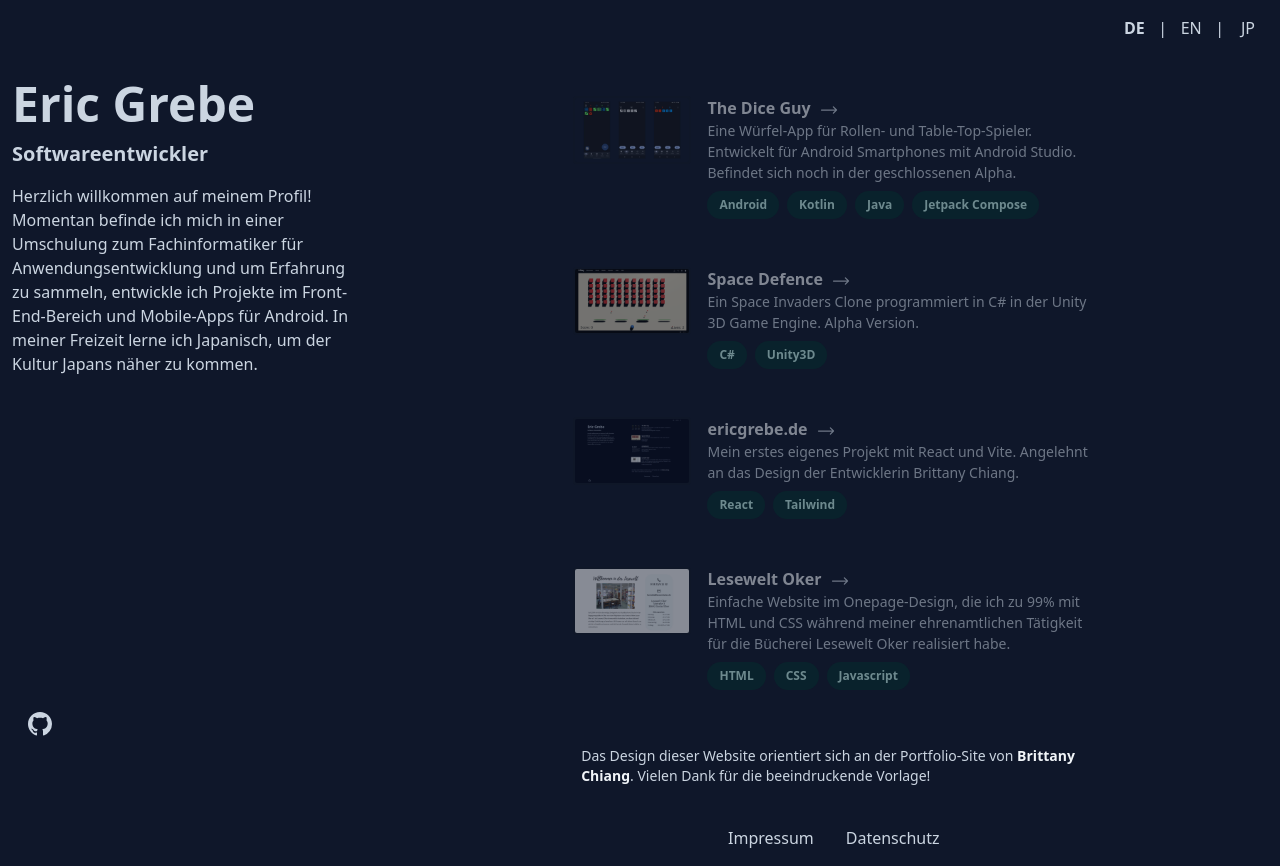
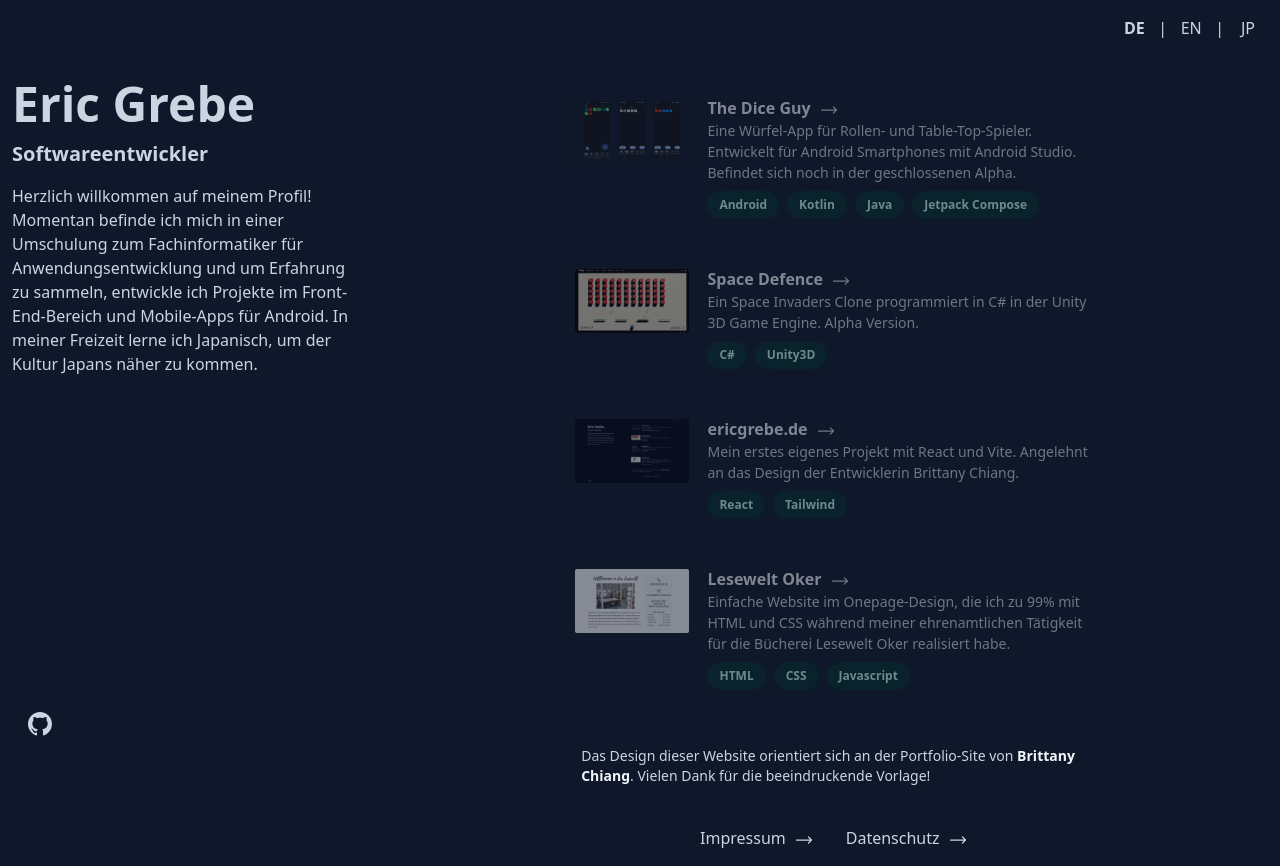
Before and after one commit to Jiyuu5/PortfolioWebsite, a React (Vite) app: page / in a window 1280 px wide. Built offline with nearby package versions, Linux system fonts and the light colour scheme.

Commit message:
Add link icons to Footer

```diff
--- a/src/components/Footer.jsx
+++ b/src/components/Footer.jsx
@@ -15,24 +15,59 @@ export default function Footer({
     !isDatenschutzOpen ? onToggleDatenschutz(true) : onToggleDatenschutz(false);
   }
 
+  const styleImpressum = isImpressumOpen
+    ? "size-5 text-teal-400 rotate-90"
+    : "size-5 group-hover:text-teal-400 group-hover:rotate-90 transition-all";
+  const styleDatenschutz = isDatenschutzOpen
+    ? "size-5 text-teal-400 rotate-90"
+    : "size-5 group-hover:text-teal-400 group-hover:rotate-90 transition-all";
+
   return (
     <footer>
       <ul className="flex flex-row justify-center gap-8 mb-4 mt-8">
-        <li>
+        <li className="group flex flex-row gap-2 items-end">
           <button
             onClick={handleOnClickImpressum}
             className="hover:text-teal-500"
           >
             Impressum
           </button>
+          <svg
+            xmlns="http://www.w3.org/2000/svg"
+            fill="none"
+            viewBox="0 0 24 24"
+            strokeWidth="1.5"
+            stroke="currentColor"
+            className={styleImpressum}
+          >
+            <path
+              strokeLinecap="round"
+              strokeLinejoin="round"
+              d="M17.25 8.25 21 12m0 0-3.75 3.75M21 12H3"
+            />
+          </svg>
         </li>
-        <li>
+        <li className="group flex flex-row gap-2 items-end">
           <button
             onClick={handleOnClickDatenschutz}
             className="hover:text-teal-500"
           >
             Datenschutz
           </button>
+          <svg
+            xmlns="http://www.w3.org/2000/svg"
+            fill="none"
+            viewBox="0 0 24 24"
+            strokeWidth="1.5"
+            stroke="currentColor"
+            className={styleDatenschutz}
+          >
+            <path
+              strokeLinecap="round"
+              strokeLinejoin="round"
+              d="M17.25 8.25 21 12m0 0-3.75 3.75M21 12H3"
+            />
+          </svg>
         </li>
       </ul>
     </footer>
```
